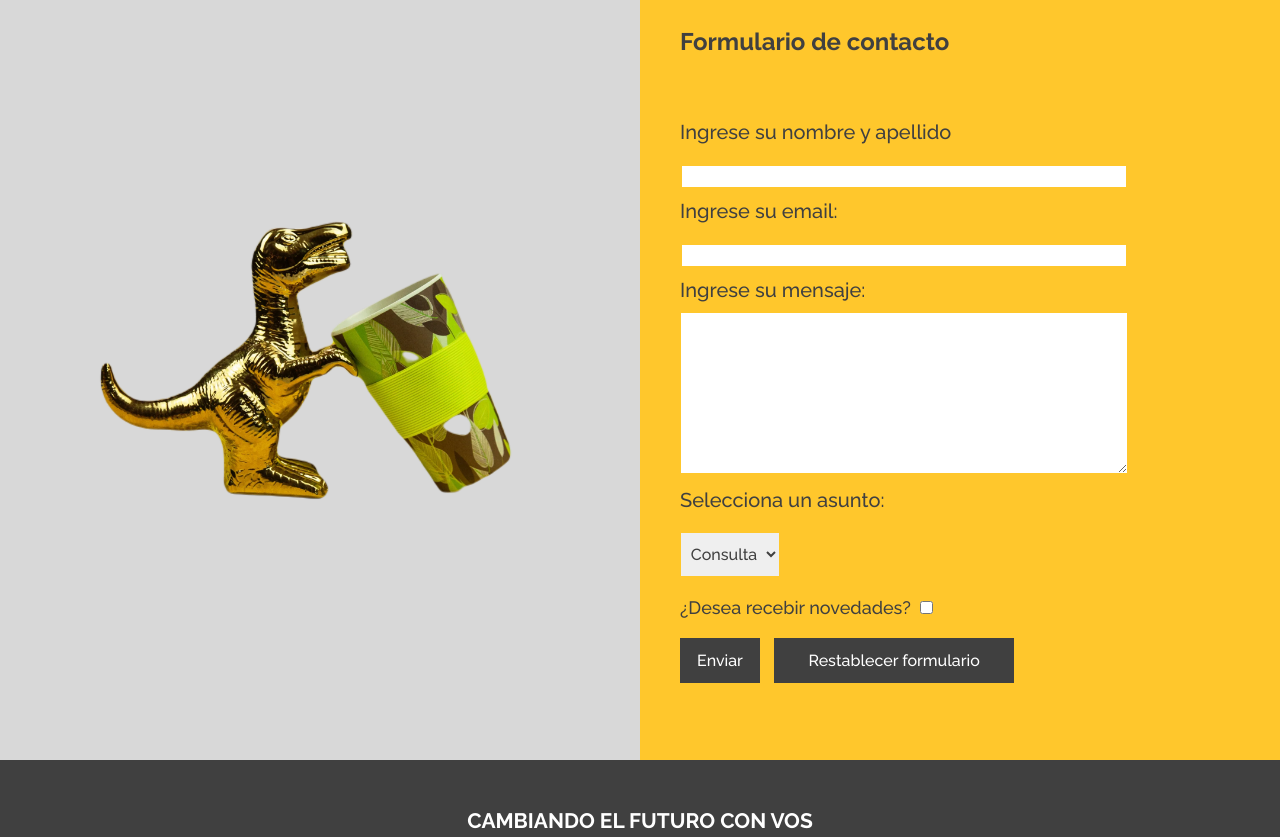
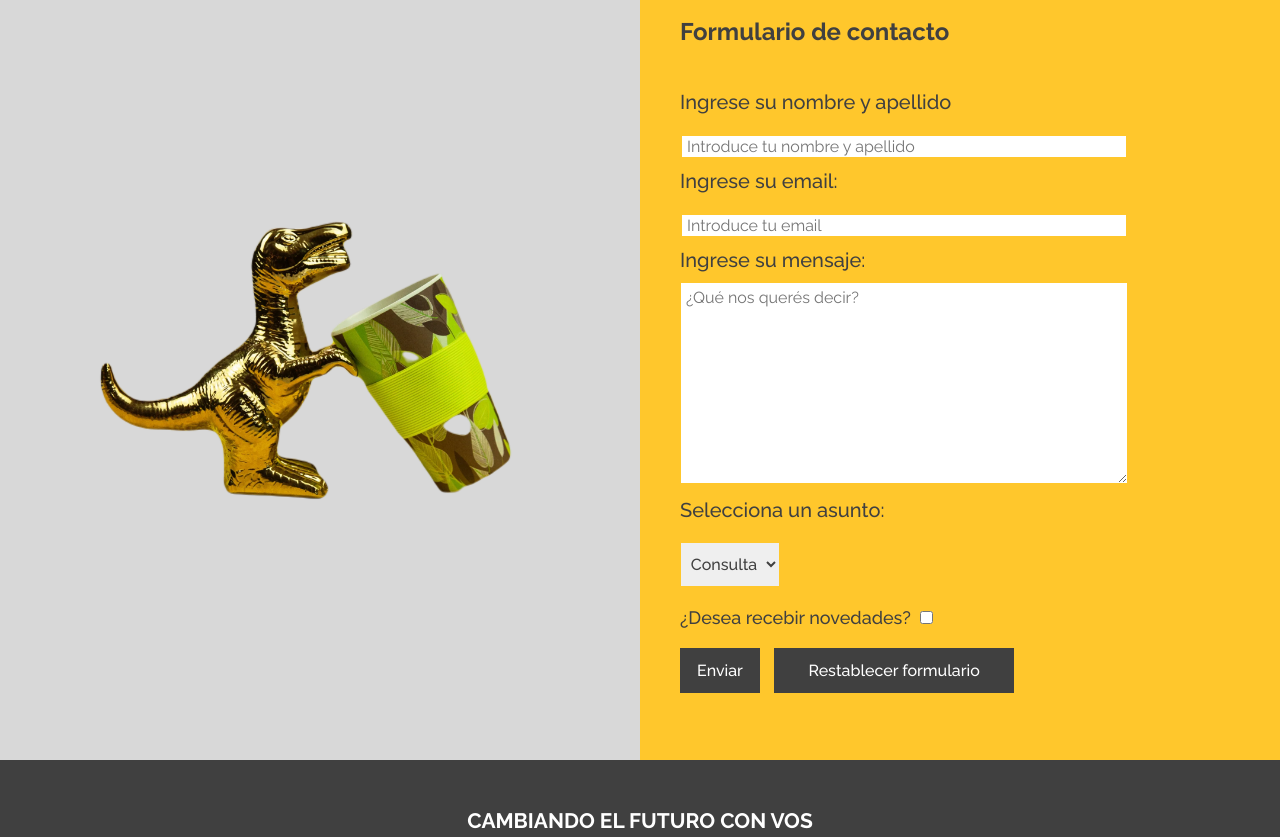
Before and after one commit to lucianobizin/frontend, a plain HTML site: page pages/contacto.html in a window 1280 px wide. Shown: the part 1320-2157 px from the top of the page. Drawn offline with Linux system fonts and the light colour scheme.

Commit message:
Se agregaron los placeholder a contactos.scss

```diff
--- a/pages/contacto.html
+++ b/pages/contacto.html
@@ -95,17 +95,17 @@
 
                     <div class="contacto-seccion-3-formulario-texto">
                         <label class="contacto-seccion-3-formulario-texto-label" for="nombre-usuario">Ingrese su nombre y apellido</label>
-                        <input class="contacto-seccion-3-formulario-texto-input" type="text" id="nombre-usuario">
+                        <input class="contacto-seccion-3-formulario-texto-input" type="text" id="nombre-usuario" placeholder="Introduce tu nombre y apellido">
                     </div>
 
                     <div class="contacto-seccion-3-formulario-texto">
                         <label class="contacto-seccion-3-formulario-texto-label" for="email-usuario">Ingrese su email:</label>
-                        <input class="contacto-seccion-3-formulario-texto-input" type="email" id="email-usuario">
+                        <input class="contacto-seccion-3-formulario-texto-input" type="email" id="email-usuario" placeholder="Introduce tu email">
                     </div>
 
                     <div class="contacto-seccion-3-formulario-texto">
                         <label class="contacto-seccion-3-formulario-texto-label" for="mensaje-usuario">Ingrese su mensaje:</label>
-                        <textarea name="" id="mensaje-usuario" cols="30" rows="10"></textarea>
+                        <textarea name="" id="mensaje-usuario" cols="30" rows="10" placeholder="¿Qué nos querés decir?"></textarea>
                     </div>
 
                     <div class="contacto-seccion-3-formulario-texto">
--- a/scss/pages/_contacto.scss
+++ b/scss/pages/_contacto.scss
@@ -353,12 +353,16 @@
                     margin-top: 10px;
                     border-style: solid;
                     border-color: $color-amarillo;
+                    padding: 5px;
+                    font-size: 12px;
                 }
 
                 & textarea {
                     width: 80vw;
                     border-style: solid;
                     border-color: $color-amarillo;
+                    padding: 5px;
+                    font-size: 12px;
                 }
 
                 .contacto-seccion-3-formulario-texto-select {
@@ -450,6 +454,14 @@
                         font-size: MIN(calc(12px + 1vw), 18px);
                     }
 
+                    .contacto-seccion-3-formulario-texto-input{
+                        font-size: 14px;
+                    }
+
+                    & textarea{
+                        font-size: 14px;
+                    }
+
                     .contacto-seccion-3-formulario-texto-select{
                         font-size: 14px;
 
@@ -499,6 +511,14 @@
                 .contacto-seccion-3-formulario-texto {
                     margin: 10px 0px;
 
+                    .contacto-seccion-3-formulario-texto-input{
+                        font-size: 16px;
+                    }
+
+                    & textarea {
+                        font-size: 16px;
+                    }
+
                     .contacto-seccion-3-formulario-texto-label {
                         width: 80%;
                         font-size: MIN(calc(12px + 1vw), 20px);
```
Also changed, not shown: css/styles.css, 1 other file.
